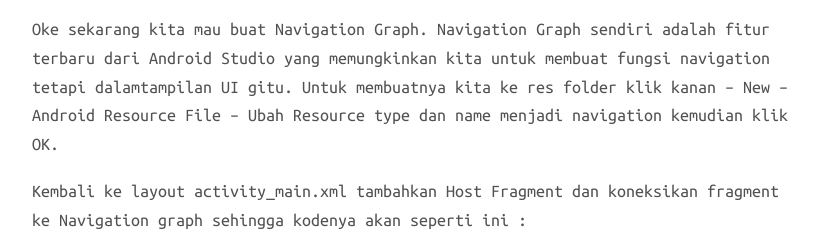
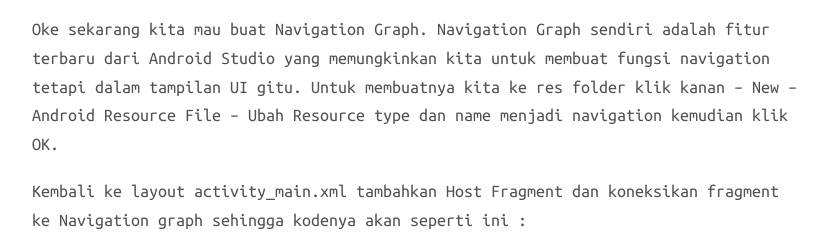
Before and after one commit to kucingselfie/kucingselfie.github.io, a Jekyll site: the page built from _posts/2019-07-07-Belajar-Navigation-Component.markdown, in a window 1280 px wide and 900 px high, scrolled down 4172 px. Shown: the part 240-492 px from the top of the window, without its empty margins (224-1055 px from the left). Built offline with Jekyll 4.4.1, drawn with Linux system fonts in a browser that asks for light colours; nearby versions of some CDN libraries; our own code applies the rules of GitHub Pages for plain Markdown files; comment, search, counter and statistics services are not loaded.

Commit message:
Update 2019-07-07-Belajar-Navigation-Component.markdown

````diff
--- a/_posts/2019-07-07-Belajar-Navigation-Component.markdown
+++ b/_posts/2019-07-07-Belajar-Navigation-Component.markdown
@@ -128,7 +128,7 @@ val binding: FragmentHelloBinding = DataBindingUtil.inflate(inflater, R.layout.f
 return binding.root
 ```
 
-Oke sekarang kita mau buat Navigation Graph. Navigation Graph sendiri adalah fitur terbaru dari Android Studio yang memungkinkan kita untuk membuat fungsi navigation tetapi dalamtampilan UI gitu.
+Oke sekarang kita mau buat Navigation Graph. Navigation Graph sendiri adalah fitur terbaru dari Android Studio yang memungkinkan kita untuk membuat fungsi navigation tetapi dalam tampilan UI gitu.
 Untuk membuatnya kita ke res folder klik kanan – New – Android Resource File – Ubah Resource type dan name menjadi navigation kemudian klik OK.
 
 Kembali ke layout activity_main.xml tambahkan Host Fragment dan koneksikan fragment ke Navigation graph sehingga kodenya akan seperti ini :
````
